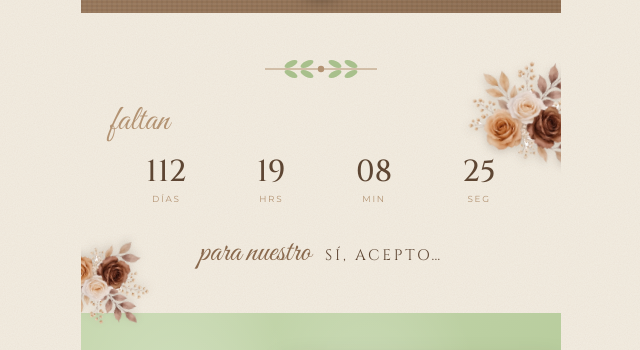
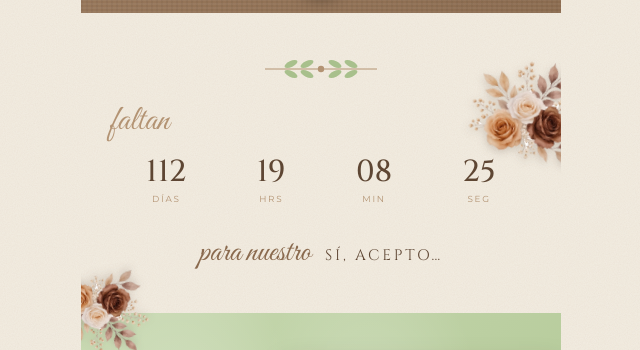
Before and after one commit to regina1503/nuestra-boda-yesenia-y-, a plain HTML site: page index.html in a window 1280 px wide. Shown: the part 750-1100 px from the top of the page, without its empty margins (319-959 px from the left). Drawn offline with nearby package versions, Linux system fonts and the light colour scheme.

Commit message:
Bajar flores de cuenta regresiva y padrinos

```diff
--- a/index.html
+++ b/index.html
@@ -224,11 +224,11 @@
   .flor.portada-tl{width:160px;top:-58px;left:-52px;transform:rotate(-14deg)}
   .flor.portada-bl{width:120px;bottom:-42px;right:-40px;transform:rotate(170deg)}
   .flor.evento-tr{width:72px;top:-28px;right:-20px;transform:scaleX(-1) rotate(-12deg)}
-  .cuenta{position:relative}
+  .cuenta,.padrinos{position:relative;z-index:5}
   .flor.cuenta-tr{width:118px;top:40px;right:-30px;transform:scaleX(-1) rotate(-14deg)}
-  .flor.cuenta-bl{width:92px;bottom:-18px;left:-26px;transform:rotate(166deg)}
+  .flor.cuenta-bl{width:92px;bottom:-46px;left:-26px;transform:rotate(166deg)}
   .flor.padrinos-tl{width:118px;top:-22px;left:-30px;transform:rotate(-14deg)}
-  .flor.padrinos-br{width:118px;bottom:-22px;right:-30px;transform:rotate(166deg)}
+  .flor.padrinos-br{width:118px;bottom:-54px;right:-30px;transform:rotate(166deg)}
   .flor.evento-tr{width:96px;top:-36px;right:-28px;transform:scaleX(-1) rotate(-12deg)}
   @media (max-width:380px){.flor.portada-tl{width:138px}.flor.portada-bl{width:104px}}
   .flor-final{display:block;width:78%;max-width:270px;height:auto;margin:-14px auto -28px}
```
